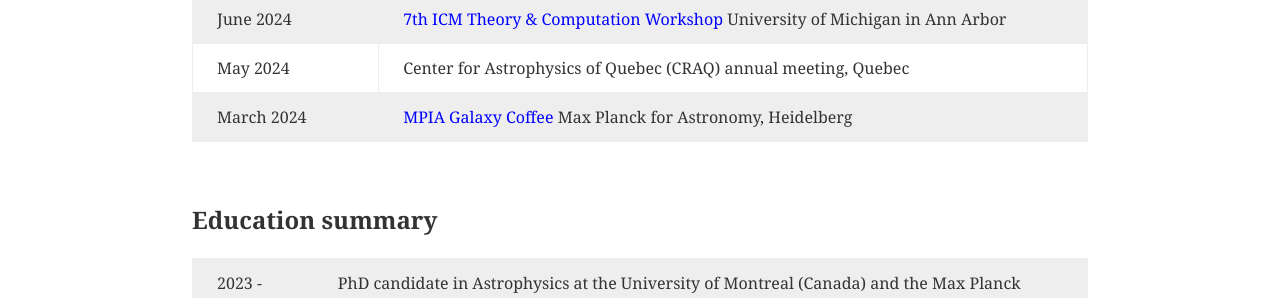
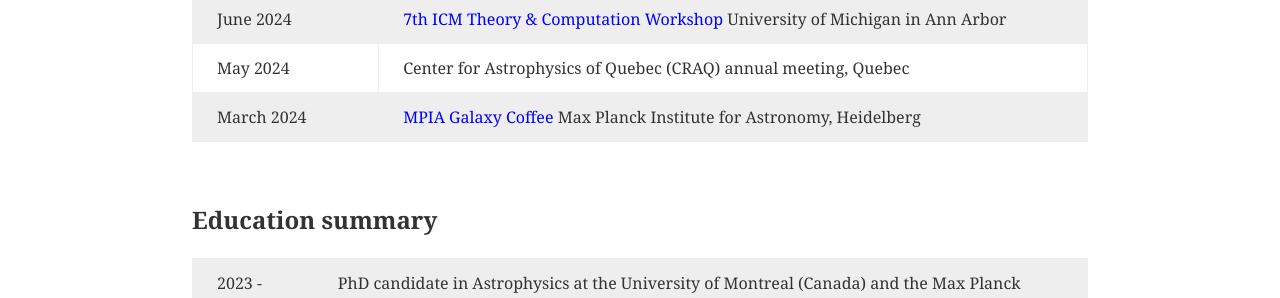
Before and after one commit to MarinePrunier/MarinePrunier.github.io, a Jekyll site: the page built from publications.html, in a window 1280 px wide. Shown: the part 1509-1807 px from the top of the page. Built offline with Jekyll 4.4.1, drawn with Linux system fonts in a browser that asks for light colours.

Commit message:
Update publications.html

```diff
--- a/publications.html
+++ b/publications.html
@@ -16,7 +16,7 @@
 <table class="table">
   <tr><td> 2024 </td><td> <b> X-ray cavities in TNG-Cluster: AGN phenomena in the full cosmological context </b><br>
     Marine Prunier, Julie Hlavacek-Larrondo, Annalisa Pillepich, Katrin
-  Lehle and Dylan Nelson </td><td> <a href="https://arxiv.org/abs/2410.21366
+  Lehle and Dylan Nelson </td><td> <a href="https://academic.oup.com/mnras/advance-article/doi/10.1093/mnras/stae2743/7922858?utm_source=advanceaccess&utm_campaign=mnras&utm_medium=email
       target="_blank" style="color: blue; text-decoration: none;">
       <em> Monthly Notices of the Royal Astronomical Society </em></a> </td></tr>
 
@@ -51,7 +51,7 @@
     style="color: blue; text-decoration: none;"> 7th ICM Theory & Computation Workshop </a> University of Michigan in Ann Arbor </td></tr>
   <tr><td> May 2024 </td><td> Center for Astrophysics of Quebec (CRAQ) annual meeting, Quebec </td></tr>
   <tr><td> March 2024 </td><td> <a href="https://www2.mpia-hd.mpg.de/GC/GCwiki/" target="_blank"
-    style="color: blue; text-decoration: none;"> MPIA Galaxy Coffee </a> Max Planck for Astronomy, Heidelberg </td></tr>
+    style="color: blue; text-decoration: none;"> MPIA Galaxy Coffee </a> Max Planck Institute for Astronomy, Heidelberg </td></tr>
 </table>
 
 <h2> Education summary </h2>
```
